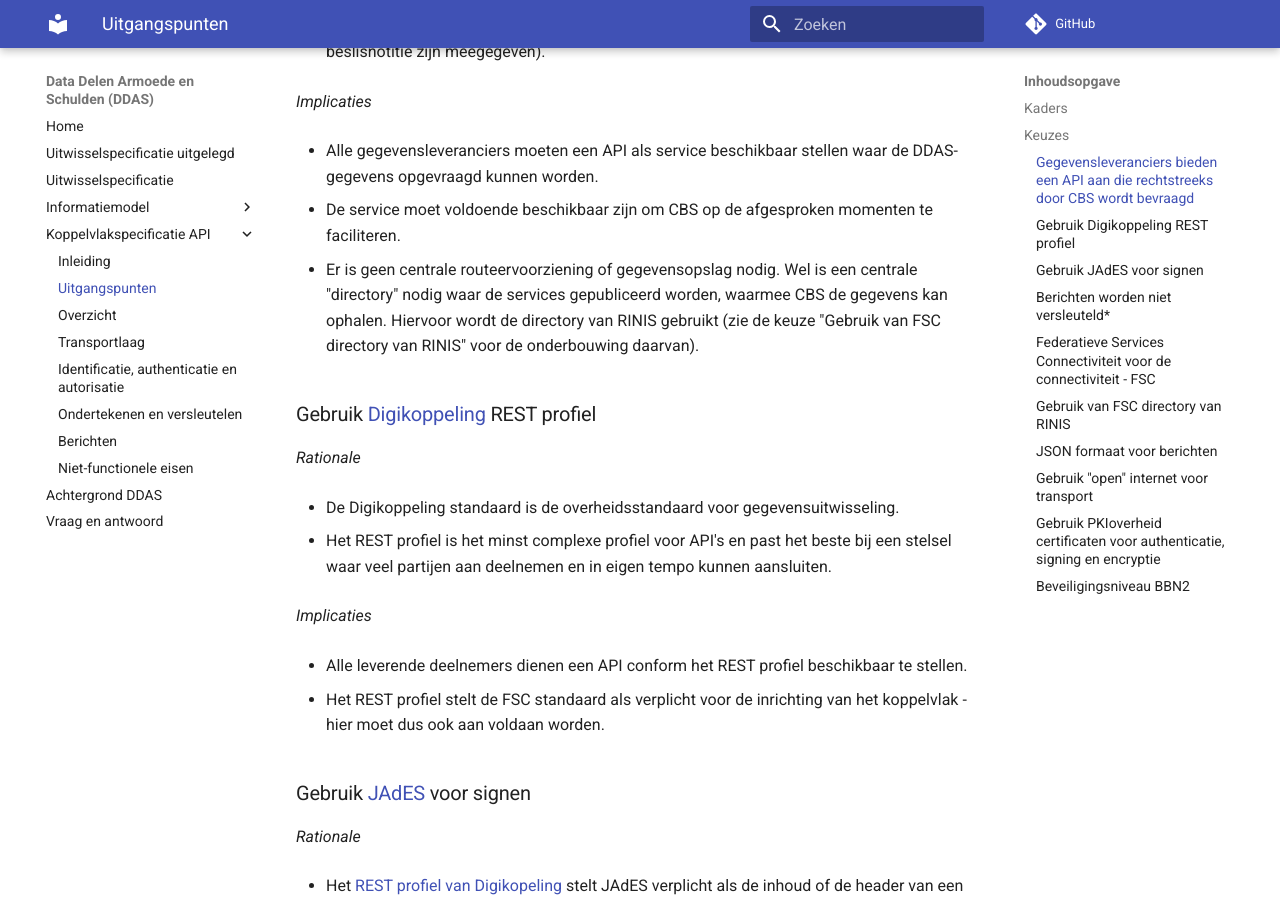
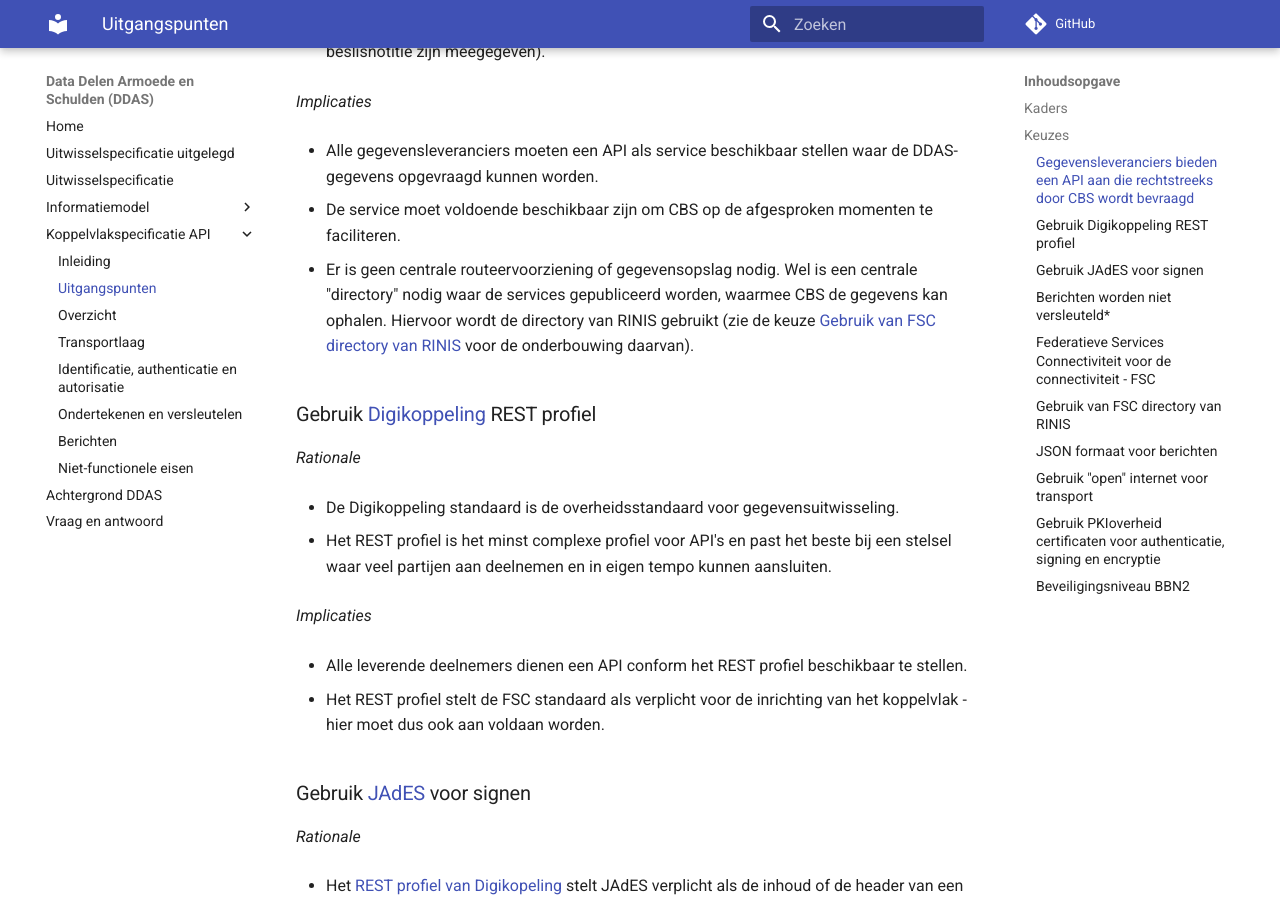
Before and after one commit to VNG-Realisatie/ddas, an MkDocs documentation site: the page built from docs/api/uitgangspunten.md, in a window 1280 px wide and 900 px high, scrolled down 948 px. Built offline with MkDocs 1.6.1 and Material for MkDocs 9.7.7, drawn with Linux system fonts in a browser that asks for light colours; comment, search, counter and statistics services are not loaded; the version menu is left out; part of the change alters nothing that is shown.

```diff
--- a/docs/api/uitgangspunten.md
+++ b/docs/api/uitgangspunten.md
@@ -40,7 +40,7 @@ De volgende keuzes zijn gemaakt:
 
   - De service moet voldoende beschikbaar zijn om CBS op de afgesproken momenten te faciliteren.
 
-  - Er is geen centrale routeervoorziening of gegevensopslag nodig. Wel is een centrale "directory" nodig waar de services gepubliceerd worden, waarmee CBS de gegevens kan ophalen. Hiervoor wordt de directory van RINIS gebruikt (zie de keuze "Gebruik van FSC directory van RINIS" voor de onderbouwing daarvan).
+  - Er is geen centrale routeervoorziening of gegevensopslag nodig. Wel is een centrale "directory" nodig waar de services gepubliceerd worden, waarmee CBS de gegevens kan ophalen. Hiervoor wordt de directory van RINIS gebruikt (zie de keuze [Gebruik van FSC directory van RINIS](#gebruik-van-fsc-directory-van-rinis) voor de onderbouwing daarvan).
 
 
 
```
